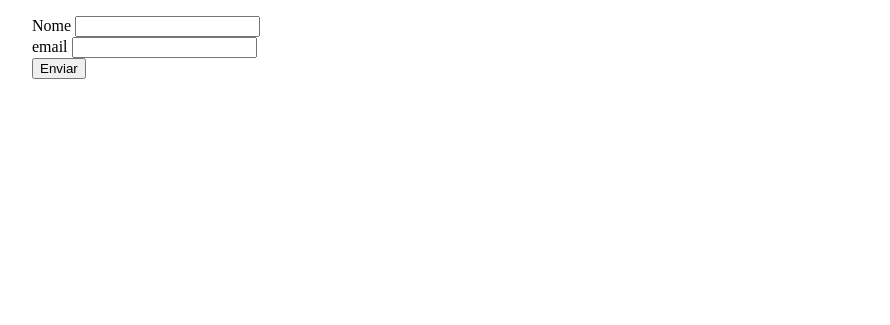
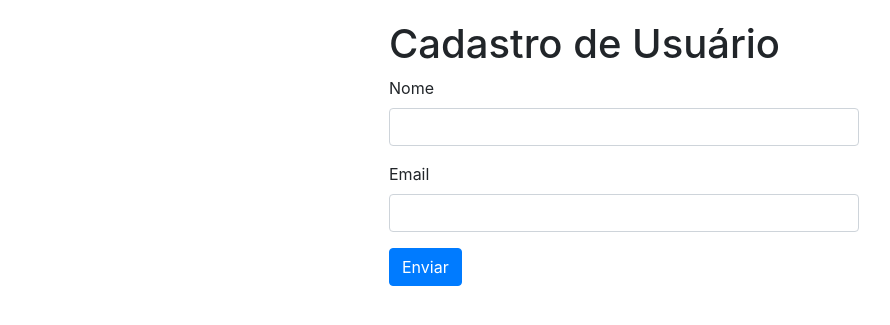
Before and after one commit to victordity/flask_example, a Flask app: page /login in a window 1280 px wide. Shown: the top 325 px of the page, without its empty margins (16-906 px from the left). Run offline with Flask 2, Linux system fonts and the light colour scheme; some libraries are stand-ins or nearby versions.

Commit message:
Included a redirect to login the user, included some CSS beauties <3

```diff
--- a/app/__init__.py
+++ b/app/__init__.py
@@ -1,9 +1,12 @@
 import random
+
 from os import path
 
-from flask import Flask, render_template, session, request
+from flask import Flask, render_template, session, request, redirect, url_for
 
 from app.modules.utils import logged
+
+from app.models.user_victor import UserVictor
 
 
 def create_app():
@@ -74,11 +77,18 @@ def create_app():
     @app.route("/user")
     @logged
     def user():
-        return "Logged"
+        return session['user']
 
     @app.route("/cad_user", methods=["POST", "GET"])
     def cad_user():
-        print(request.form)
         return "cadastrado"
 
+    @app.route("/cad_user_victor1", methods=["POST", "GET"])
+    def cad_user_victor1():
+        new_user = UserVictor(request.form.get('nome'), request.form.get('email'))
+
+        session['user'] = new_user.toJSON()
+
+        return redirect("user")
+
     return app
--- a/app/templates/index.html
+++ b/app/templates/index.html
@@ -3,7 +3,7 @@
 <head>
     <meta charset="UTF-8">
     <title>Index Example</title>
-      <!-- Bootstrap CSS -->
+    <!-- Bootstrap CSS -->
     <link rel="stylesheet" href="https://maxcdn.bootstrapcdn.com/bootstrap/4.0.0/css/bootstrap.min.css" integrity="sha384-Gn5384xqQ1aoWXA+058RXPxPg6fy4IWvTNh0E263XmFcJlSAwiGgFAW/dAiS6JXm" crossorigin="anonymous">
 </head>
 <body>
--- a/app/templates/login.html
+++ b/app/templates/login.html
@@ -3,21 +3,31 @@
 <head>
     <meta charset="UTF-8">
     <title>Title</title>
+    <!-- Bootstrap CSS -->
+    <link rel="stylesheet" href="https://maxcdn.bootstrapcdn.com/bootstrap/4.0.0/css/bootstrap.min.css" integrity="sha384-Gn5384xqQ1aoWXA+058RXPxPg6fy4IWvTNh0E263XmFcJlSAwiGgFAW/dAiS6JXm" crossorigin="anonymous">
 </head>
 <body>
-    <form action="/cad_user" method="POST">
-        <ul style="list-style-type: none;">
-            <li>
-                Nome <input type="text" name="nome"/>
-            </li>
-            <li>
-                email <input type="text" name="email"/>
-            </li>
-            <li>
-                <input type="submit" value="Enviar"/>
-            </li>
-        </ul>
-    </form>
-    {{ request.args.msg }}
+    <div class="container" style="margin-top: 20px; width: 500px;">
+        <h1>Cadastro de Usuário</h1>
+        <form action="/cad_user" method="POST">
+            <div class="form-group">
+                <label for="nomeInput">Nome</label>
+                <input type="text" class="form-control" name="nome" id="nomeInput" aria-describedby="nameHelp">
+            </div>
+            <div class="form-group">
+                <label for="emailInput">Email</label>
+                <input type="text" class="form-control" name="email" id="emailInput" aria-describedby="emailHelp">
+            </div>
+            <button type="submit" class="btn btn-primary">Enviar</button>
+        </form>
+        {{ request.args.msg }}
+    </div>
+
+    <!-- Optional JavaScript -->
+    <!-- jQuery first, then Popper.js, then Bootstrap JS -->
+    <script src="https://code.jquery.com/jquery-3.2.1.slim.min.js" integrity="sha384-KJ3o2DKtIkvYIK3UENzmM7KCkRr/rE9/Qpg6aAZGJwFDMVNA/GpGFF93hXpG5KkN" crossorigin="anonymous"></script>
+    <script src="https://cdnjs.cloudflare.com/ajax/libs/popper.js/1.12.9/umd/popper.min.js" integrity="sha384-ApNbgh9B+Y1QKtv3Rn7W3mgPxhU9K/ScQsAP7hUibX39j7fakFPskvXusvfa0b4Q" crossorigin="anonymous"></script>
+    <script src="https://maxcdn.bootstrapcdn.com/bootstrap/4.0.0/js/bootstrap.min.js" integrity="sha384-JZR6Spejh4U02d8jOt6vLEHfe/JQGiRRSQQxSfFWpi1MquVdAyjUar5+76PVCmYl" crossorigin="anonymous"></script>
+    <script defer src="https://use.fontawesome.com/releases/v5.0.7/js/all.js"></script>
 </body>
 </html>
```
Also changed, not shown: app/models/user_victor.py (added, +11 -0 lines).
